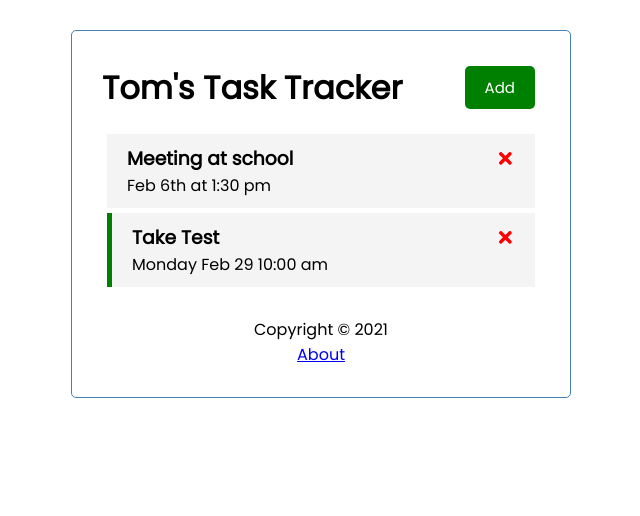
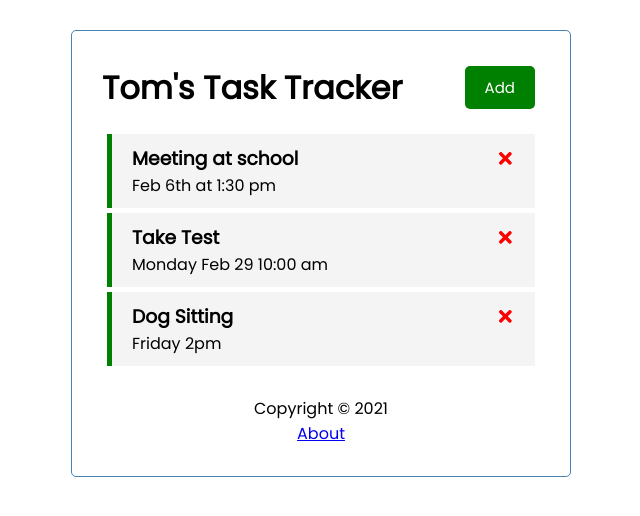
Before and after one commit to tomofficer/react-task-tracker, a React (Create React App) app: page / in a window 1280 px wide. Shown: the top 516 px of the page, without its empty margins (319-959 px from the left). Built offline with nearby package versions, Linux system fonts and the light colour scheme; data requests are answered from the project's data file.

Commit message:
Prepared for deployment, added comments with netlify info

```diff
--- a/db.json
+++ b/db.json
@@ -4,13 +4,19 @@
       "id": 2,
       "text": "Meeting at school",
       "day": "Feb 6th at 1:30 pm",
-      "reminder": false
+      "reminder": true
     },
     {
       "text": "Take Test",
       "day": "Monday Feb 29 10:00 am",
       "reminder": true,
       "id": 3
+    },
+    {
+      "text": "Dog Sitting",
+      "day": "Friday 2pm",
+      "reminder": true,
+      "id": 4
     }
   ]
 }
--- a/src/App.js
+++ b/src/App.js
@@ -1,3 +1,7 @@
+//deployment site name through netlify: tomofficertasktracker41987
+
+//deployment link : https://tomofficertasktracker41987.netlify.app/
+
 import { useState, useEffect } from 'react';
 import { BrowserRouter as Router, Route } from 'react-router-dom';
 import Header from "./components/Header";
```
Also changed, not shown: 1 other file (tests, documents, lock files or other folders).
